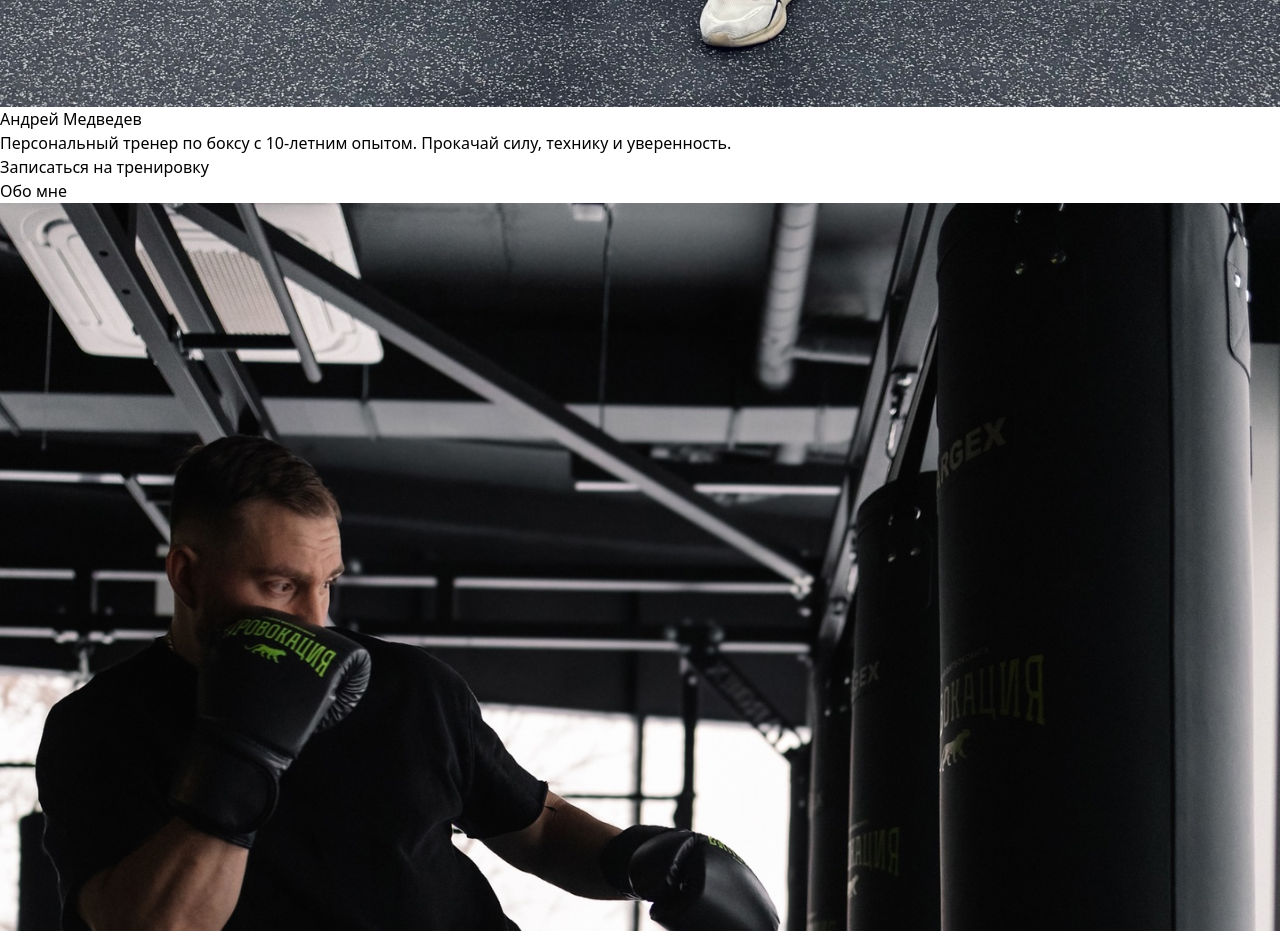
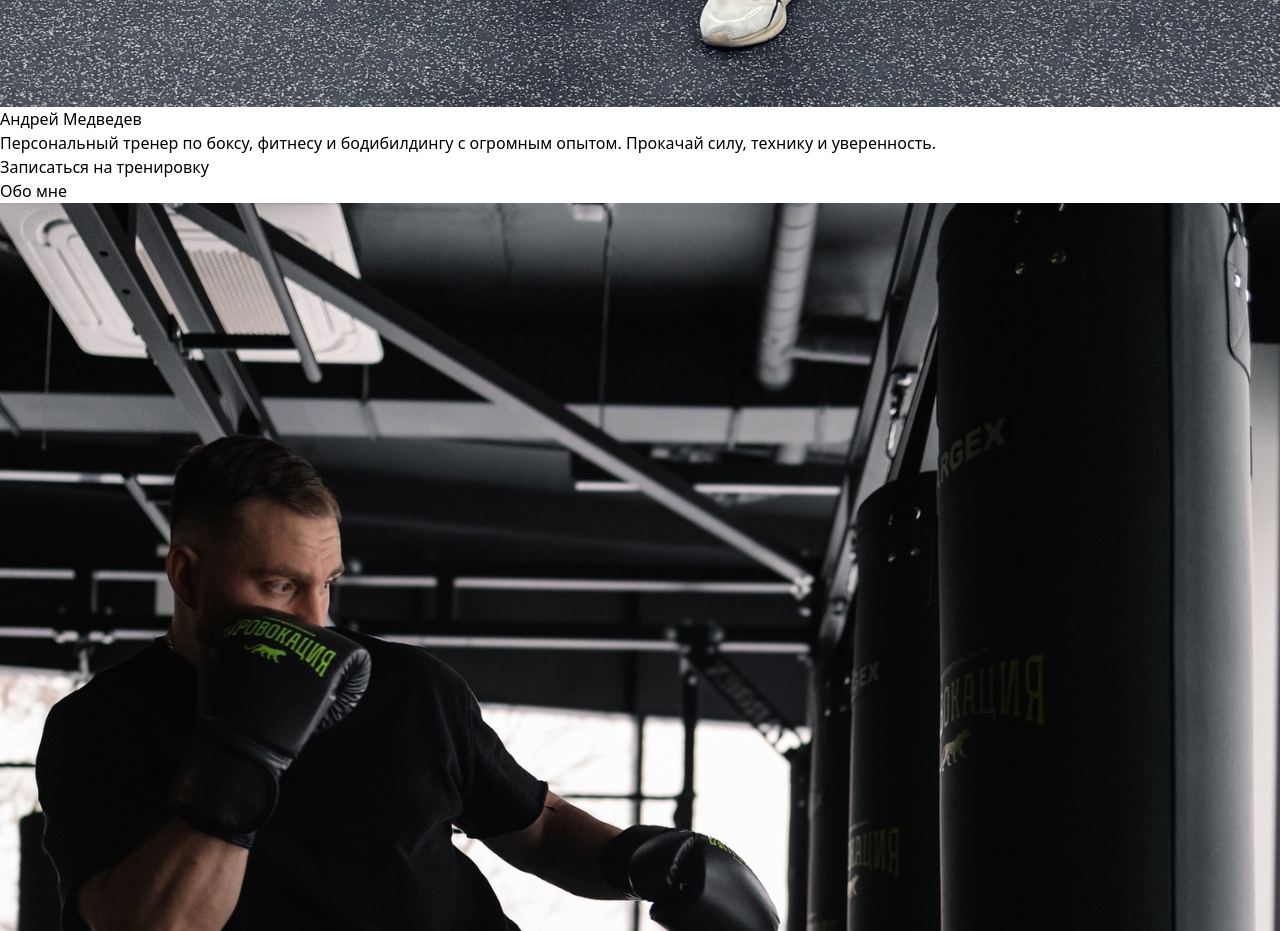
Before and after one commit to Nissanstels1/boxing-coach-site, a React (Vite) app: page / in a window 1280 px wide. Shown: the part 1600-2531 px from the top of the page. Built offline with nearby package versions, Linux system fonts and the light colour scheme.

Commit message:
Update BoxingCoachSite.jsx

```diff
--- a/src/BoxingCoachSite.jsx
+++ b/src/BoxingCoachSite.jsx
@@ -39,9 +39,9 @@ export default function BoxingCoachSite() {
           <h1 className="text-5xl md:text-7xl font-extrabold mb-6 drop-shadow-lg leading-tight">
             Андрей Медведев
           </h1>
-          <p className="text-xl md:text-2xl mb-8 font-light">
-            Персональный тренер по&nbsp;боксу с&nbsp;10-летним опытом. Прокачай силу,
-            технику и&nbsp;уверенность.
+          <p className="text-xl md:text-2xl mb-8 font-light mt-8">
+  Персональный тренер по&nbsp;боксу, фитнесу и&nbsp;бодибилдингу с&nbsp;огромным опытом.
+  Прокачай силу, технику и&nbsp;уверенность.
           </p>
           <button
             onClick={scrollToContact}
```
